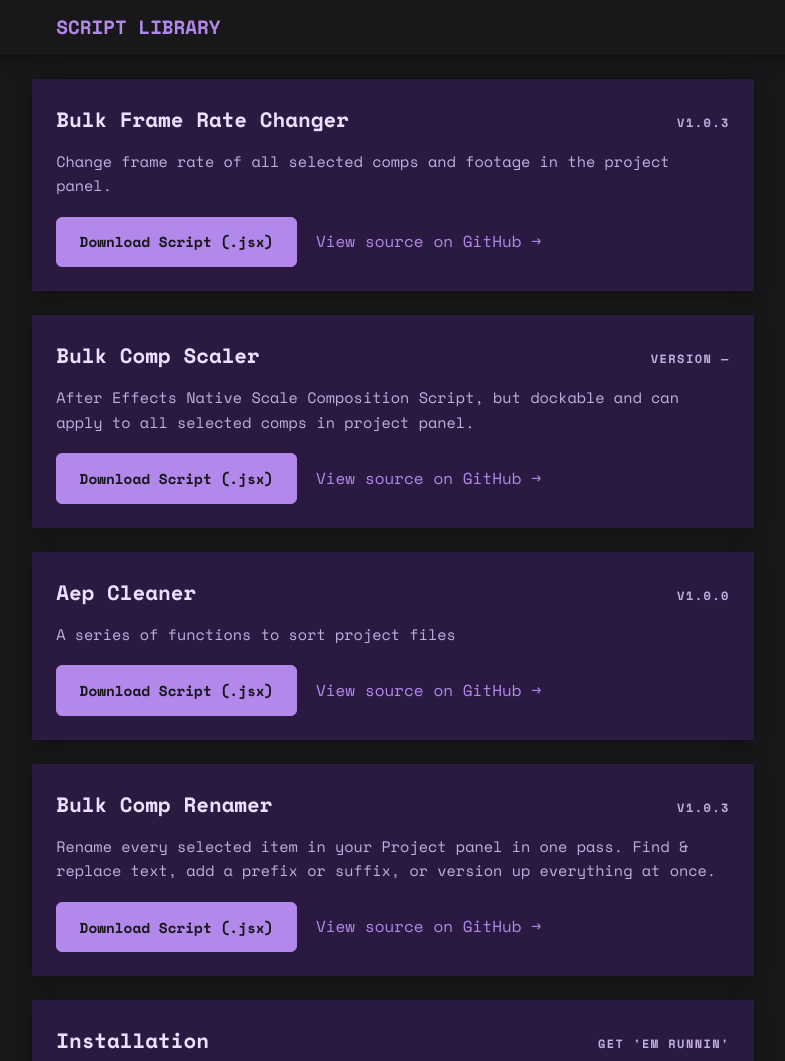
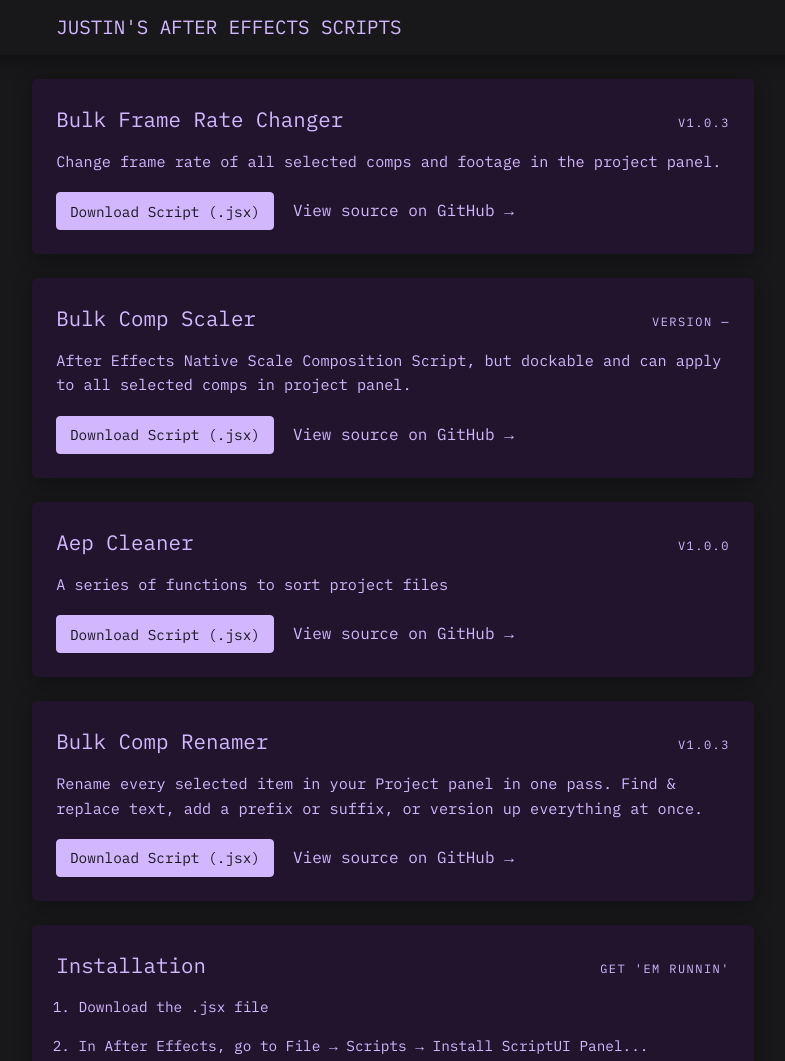
Before and after one commit to JustinPatrickDias/justinpatrickdias.github.io, a plain HTML site: page aescripts.html in a window 1280 px wide. Shown: the top 1061 px of the page, without its empty margins (247-1032 px from the left). Drawn offline with nearby package versions, Linux system fonts and the light colour scheme.

Commit message:
Update aescripts.html

```diff
--- a/aescripts.html
+++ b/aescripts.html
@@ -6,14 +6,14 @@
 	<title>After Effects Scripts — Justin Patrick Dias</title>
 	<meta name="description" content="Four utilities for organizing After Effects projects in bulk — frame rate changes, comp scaling, project cleanup, and renaming.">
 	<link rel="preconnect" href="https://fonts.googleapis.com">
-<link href="https://fonts.googleapis.com/css2?family=Space+Mono:wght@400;700&display=swap" rel="stylesheet">
+	<link rel="preconnect" href="https://fonts.gstatic.com" crossorigin>
+	<link href="https://fonts.googleapis.com/css2?family=IBM+Plex+Mono:ital,wght@0,400;1,400&display=swap" rel="stylesheet">
 	<style>
+		/* Global theme variables for consistent color palette and spacing */
 		:root{
 			--bg: #18181B;        /* dark grey — page background */
-    --card: #2A1A42;      /* purple — card background */
-    --heading: #ECE0FF;   /* lighter lavender — bigger headers */
-    --text: #C2AFE0;      /* middle lavender — regular text */
-    --accent: #B388EB;    /* vibrant — links & buttons */
+			--card: #23142d;      /* purple — card background */
+			--purple: #d2b7ff;   /* lighter lavender — bigger headers */
 			--gutter: 1.2rem;     /* horizontal page margin (header / main / footer) */
 			--space: 1.5rem;        /* vertical rhythm for main/footer, and card horizontal padding */
 			--card-pad-v: 1.5rem; /* vertical padding inside each card (top/bottom to title) */
@@ -25,21 +25,27 @@
 			margin: 0;
 			padding: 0;
 			background: var(--bg);
-    color: var(--text);
-    font-family: 'Space Mono', 'Courier New', Courier, monospace;
+			color: var(--purple);
+			font-family: 'IBM Plex Mono', monospace;
 			line-height: 1.6;
+			font-weight: 400; /* Flattening font weight profile across site */
 		}
 
-  a{ color: var(--accent); text-decoration: none; }
+		a{ color: var(--purple); text-decoration: none; }
 		a:hover{ opacity: 0.8; text-decoration: underline; }
 
+		/* Focus state for keyboard accessibility navigation */
 		:focus-visible{
-    outline: 2px solid var(--accent);
+			outline: 2px solid var(--purple);
 			outline-offset: 3px;
 		}
 
-  h1, h2, h3{ color: var(--heading); margin: 0; }
+		h1, h2, h3{ color: var(--purple); margin: 0; font-weight: 400; }
 		h2{ font-size: 1.3rem; }
+
+		strong {
+			font-weight: 400; /* Flattening native browser bolding */
+		}
 
 		/* ---------- Sticky page header ---------- */
 		header{
@@ -54,16 +60,15 @@
 		header .card-head{
 			max-width: 760px;
 			margin: 0 auto;
-    /* matches main's gutter + section's own padding, so the title
-       lines up with the text inside the cards below */
+			/* padding-left/right ensures the header content lines up with grid cards below */
 			padding-left: calc(var(--gutter) + var(--space));
 			padding-right: calc(var(--gutter) + var(--space));
 		}
 
 		header h1{
 			font-size: 1.2rem;
-    font-weight: 700;
-    color: var(--accent);
+			font-weight: 400;
+			color: var(--purple);
 			text-transform: uppercase;
 		}
 
@@ -76,16 +81,17 @@
 			margin-bottom: 0.8rem;
 		}
 
-  .card-head h4{
+		.card-head h3{
 			margin-left: auto;
 			white-space: nowrap;
 		}
 
-  h4{
+		/* Metadata badges / utility tags within cards */
+		h3{
 			text-transform: uppercase;
 			letter-spacing: 0.12em;
 			font-size: 0.75rem;
-    font-weight: 700;
+			font-weight: 400;
 			margin: 0;
 		}
 
@@ -100,6 +106,7 @@
 			background: var(--card);
 			padding: var(--card-pad-v) var(--space);
 			margin-bottom: var(--space);
+            border-radius: 6px;
 			box-shadow: 0 4px 18px rgba(0,0,0,0.35);
 		}
 		section:last-of-type{ margin-bottom: 0; }
@@ -119,14 +126,14 @@
 
 		.btn{
 			display: inline-block;
-    background: var(--accent);
+			background: var(--purple);
 			color: var(--bg);
 			font-family: inherit;
-    font-weight: 700;
+			font-weight: 400;
 			font-size: 0.9rem;
-    padding: 0.8rem 1.4rem;
-    border-radius: 6px;
-    border: 1px solid var(--accent);
+			padding: 0.4rem 0.8rem;
+			border-radius: 4px;
+			border: 1px solid var(--purple);
 			cursor: pointer;
 		}
 
@@ -146,6 +153,7 @@
 			font-size: 0.8rem;
 		}
 
+		/* Mobile adjustments for standard viewports */
 		@media (max-width: 600px){
 			section{ padding: 1.5rem; }
 			header .card-head{ padding-left: 1.5rem; padding-right: 1.5rem; }
@@ -156,7 +164,7 @@
 
 	<header>
 		<div class="card-head">
-      <h1>Script Library</h1>
+			<h1>Justin's After Effects Scripts</h1>
 		</div>
 	</header>
 
@@ -165,13 +173,11 @@
 		<section class="script">
 			<div class="card-head">
 				<h2>Bulk Frame Rate Changer</h2>
-        <h4>v1.0.3</h4>
+				<h3>v1.0.3</h3>
 			</div>
 			<p>Change frame rate of all selected comps and footage in the project panel.</p>
 			<div class="cta-row">
-        <!-- TODO: replace with real raw-file download link -->
 				<a class="btn" href="#" download>Download Script (.jsx)</a>
-        <!-- TODO: replace with real repo link -->
 				<a href="#" target="_blank" rel="noopener">View source on GitHub →</a>
 			</div>
 		</section>
@@ -179,13 +185,11 @@
 		<section class="script">
 			<div class="card-head">
 				<h2>Bulk Comp Scaler</h2>
-        <h4>Version —</h4>
+				<h3>Version —</h3>
 			</div>
 			<p>After Effects Native Scale Composition Script, but dockable and can apply to all selected comps in project panel.</p>
 			<div class="cta-row">
-        <!-- TODO: replace with real raw-file download link -->
 				<a class="btn" href="#" download>Download Script (.jsx)</a>
-        <!-- TODO: replace with real repo link -->
 				<a href="#" target="_blank" rel="noopener">View source on GitHub →</a>
 			</div>
 		</section>
@@ -193,13 +197,11 @@
 		<section class="script">
 			<div class="card-head">
 				<h2>Aep Cleaner</h2>
-        <h4>v1.0.0</h4>
+				<h3>v1.0.0</h3>
 			</div>
 			<p>A series of functions to sort project files</p>
 			<div class="cta-row">
-        <!-- TODO: replace with real raw-file download link -->
 				<a class="btn" href="#" download>Download Script (.jsx)</a>
-        <!-- TODO: replace with real repo link -->
 				<a href="#" target="_blank" rel="noopener">View source on GitHub →</a>
 			</div>
 		</section>
@@ -207,7 +209,7 @@
 		<section class="script">
 			<div class="card-head">
 				<h2>Bulk Comp Renamer</h2>
-        <h4>v1.0.3</h4>
+				<h3>v1.0.3</h3>
 			</div>
 			<p>Rename every selected item in your Project panel in one pass. Find &amp; replace text, add a prefix or suffix, or version up everything at once.</p>
 			<div class="cta-row">
@@ -219,7 +221,7 @@
 		<section class="install">
 			<div class="card-head">
 				<h2>Installation</h2>
-        <h4>Get 'em runnin'</h4>
+				<h3>Get 'em runnin'</h3>
 			</div>
 			<ol class="steps">
 				<li>Download the .jsx file</li>
```
Lines whose indentation alone changed are shown as unchanged.
